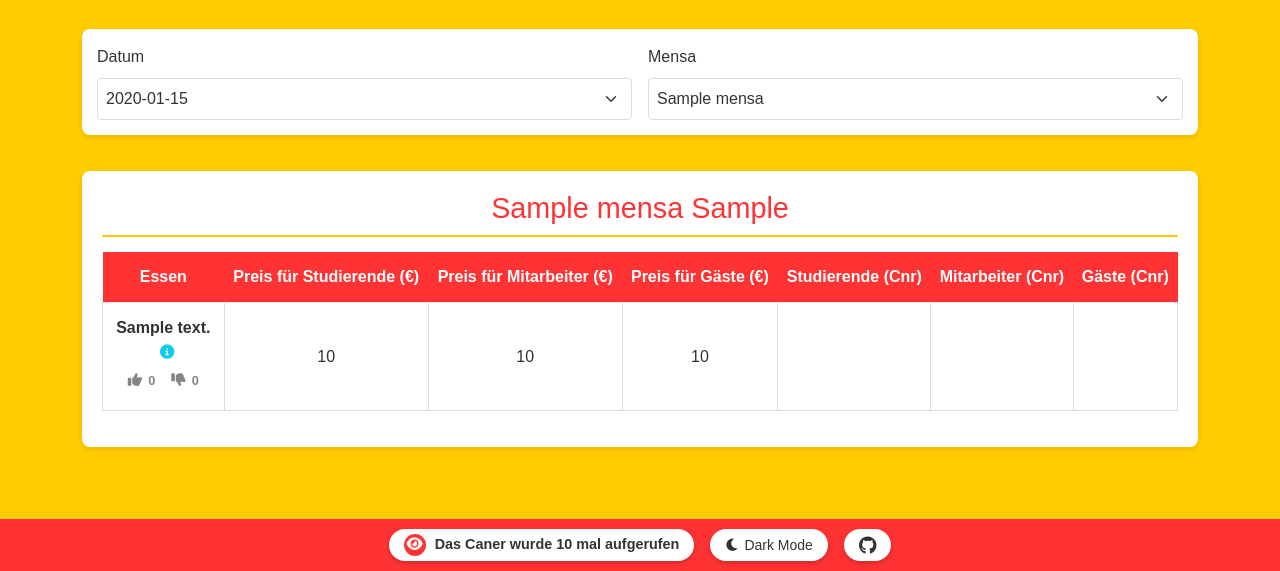
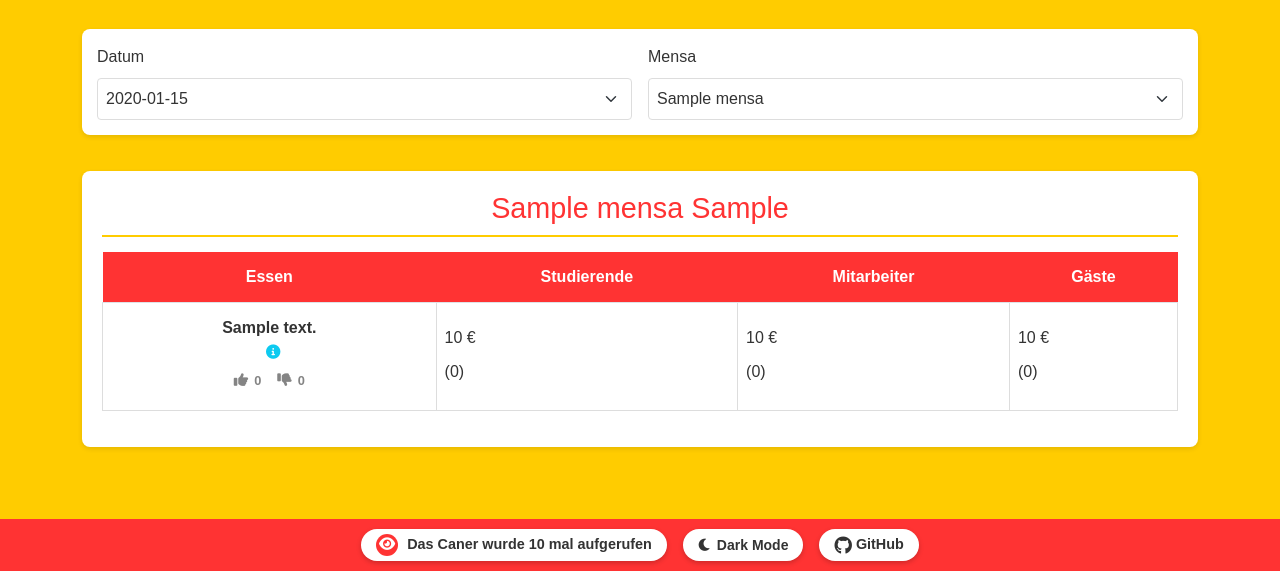
Before and after one commit to match-Misc/caner, a Flask app: template templates/index.html in a window 1280 px wide. Shown: the part 273-844 px from the top of the page. Run offline with Flask 3, Linux system fonts and the light colour scheme; the template is opened without the code that fills it: most values are stand-ins (such as "Sample title", 1, 10 or a date in 2020); some libraries are stand-ins or nearby versions.

Commit message:
misc improvements

```diff
--- a/static/css/style.css
+++ b/static/css/style.css
@@ -1307,3 +1307,78 @@ a.github-link i.fa-github {
         text-align: center;
     }
 }
+
+/* Desktop table: Stack price and Caner info */
+.meal-table .user-price-caner-info {
+    display: flex;
+    flex-direction: column;
+    align-items: flex-start; /* Align to the start of the cell */
+}
+
+.meal-table .user-price-caner-info .price,
+.meal-table .user-price-caner-info .caner-symbols,
+.meal-table .user-price-caner-info .caner-score-value {
+    margin-bottom: 0.25rem; /* Add a little space between items */
+}
+
+.meal-table .user-price-caner-info .caner-symbols img { /* If you use img for symbols */
+    margin-right: 2px; /* Space out Hektocaner icons */
+}
+
+
+/* Mobile cards: User type label and info row */
+.mobile-user-info-container {
+    width: 100%;
+}
+
+.mobile-user-info-row {
+    display: flex;
+    justify-content: space-between; /* Label on left, info on right */
+    align-items: center; /* Vertically align items in the middle */
+    padding: 0.3rem 0;
+    border-bottom: 1px solid #eee; /* Optional: separator line */
+}
+.mobile-user-info-row:last-child {
+    border-bottom: none; /* No line for the last item */
+}
+
+.mobile-user-label {
+    font-size: 0.9em;
+    color: #555;
+}
+
+/* Mobile cards: Price and Caner info side-by-side */
+.mobile-meal-card .user-price-caner-info.mobile-layout {
+    display: flex;
+    flex-direction: row; /* Default is row for mobile */
+    align-items: center; /* Align items nicely */
+    gap: 0.5rem; /* Space between price, symbols, and score */
+}
+
+.mobile-meal-card .user-price-caner-info.mobile-layout .price {
+    font-weight: bold;
+}
+
+.mobile-meal-card .user-price-caner-info.mobile-layout .caner-symbols img {
+    margin-right: 1px; /* Slightly less margin for mobile */
+    height: 1.2em; /* Adjust size if needed */
+}
+
+.mobile-meal-card .user-price-caner-info.mobile-layout .caner-score-value {
+    font-size: 0.9em;
+    color: #777;
+}
+
+
+/* Responsive adjustments for table cells if needed for very small screens, although Bootstrap's table-responsive should handle most cases. */
+/* This is an additional refinement if the table content itself needs to be more responsive. */
+@media (max-width: 576px) { /* Example breakpoint, adjust as needed */
+    .meal-table .user-price-caner-info {
+        /* If you want the table cells to also arrange horizontally on very small screens */
+        /* flex-direction: row;
+           gap: 0.5rem; */
+    }
+    .meal-table th, .meal-table td {
+        font-size: 0.85em; /* Smaller font for table on xs screens */
+    }
+}
--- a/templates/base.html
+++ b/templates/base.html
@@ -66,11 +66,11 @@
                 </div>
                 <button id="darkModeToggle" class="btn btn-sm"> <!-- Removed wrapper -->
                     <i class="fas fa-moon"></i>
-                    <span class="dark-mode-text">Dark Mode</span>
+                    <span class="dark-mode-text fw-bold">Dark Mode</span>
                 </button>
                 <!-- GitHub Link -->
                 <a href="https://github.com/match-cow/caner" target="_blank" rel="noopener noreferrer" class="github-link" title="View source on GitHub">
-                    <i class="fab fa-github fa-lg"></i> <!-- fa-lg makes the icon slightly larger -->
+                    <i class="fab fa-github fa-lg me-1"></i> <span class="d-none d-md-inline fw-bold">GitHub</span> <!-- fa-lg makes the icon slightly larger -->
                 </a>
             </div>
         </div>
--- a/templates/index.html
+++ b/templates/index.html
@@ -129,12 +129,9 @@
                         <thead>
                             <tr>
                                 <th>Essen</th>
-                                <th>Preis für Studierende (€)</th>
-                                <th>Preis für Mitarbeiter (€)</th>
-                                <th>Preis für Gäste (€)</th>
-                                <th>Studierende (Cnr)</th>
-                                <th>Mitarbeiter (Cnr)</th>
-                                <th>Gäste (Cnr)</th>
+                                <th>Studierende</th>
+                                <th>Mitarbeiter</th>
+                                <th>Gäste</th>
                             </tr>
                         </thead>
                         <tbody>
@@ -175,12 +172,27 @@
                                             </div>
                                         </div>
                                     </td>
-                                    <td>{{ meal.price_student }}</td>
-                                    <td>{{ meal.price_employee }}</td>
-                                    <td>{{ meal.price_guest }}</td>
-                                    <td class="caner-score">{{ caner_student|generate_caner_symbols|safe }}</td>
-                                    <td class="caner-score">{{ caner_employee|generate_caner_symbols|safe }}</td>
-                                    <td class="caner-score">{{ caner_guest|generate_caner_symbols|safe }}</td>
+                                    <td>
+                                        <div class="user-price-caner-info">
+                                            <span class="price">{{ meal.price_student }} €</span>
+                                            <span class="caner-symbols">{{ caner_student|generate_caner_symbols|safe }}</span>
+                                            <span class="caner-score-value">({{ caner_student }})</span>
+                                        </div>
+                                    </td>
+                                    <td>
+                                        <div class="user-price-caner-info">
+                                            <span class="price">{{ meal.price_employee }} €</span>
+                                            <span class="caner-symbols">{{ caner_employee|generate_caner_symbols|safe }}</span>
+                                            <span class="caner-score-value">({{ caner_employee }})</span>
+                                        </div>
+                                    </td>
+                                    <td>
+                                        <div class="user-price-caner-info">
+                                            <span class="price">{{ meal.price_guest }} €</span>
+                                            <span class="caner-symbols">{{ caner_guest|generate_caner_symbols|safe }}</span>
+                                            <span class="caner-score-value">({{ caner_guest }})</span>
+                                        </div>
+                                    </td>
                                 </tr>
                             {% endfor %}
                         </tbody>
@@ -213,30 +225,8 @@
                                             <i class="fas fa-info-circle text-info"></i>
                                         </span>
                                         {% endif %}
-                                        <button class="btn btn-circle btn-euro" data-bs-toggle="collapse" data-bs-target="#mobilePrices{{ loop.index }}_{{ mensa|replace(' ', '_') }}" aria-expanded="false" title="Preise anzeigen">
-                                            <i class="fas fa-euro-sign"></i>
-                                        </button>
                                     </div>
-                                </div>
 
-                                {# Nutrient info collapse removed #}
-
-                                <div class="collapse" id="mobilePrices{{ loop.index }}_{{ mensa|replace(' ', '_') }}">
-                                    <div class="price-info-card mt-2">
-                                        <div class="price-item">
-                                            <span class="price-label">Studierende:</span>
-                                            <span class="price-value">{{ meal.price_student }} €</span>
-                                        </div>
-                                        <div class="price-item">
-                                            <span class="price-label">Mitarbeiter:</span>
-                                            <span class="price-value">{{ meal.price_employee }} €</span>
-                                        </div>
-                                        <div class="price-item">
-                                            <span class="price-label">Gäste:</span>
-                                            <span class="price-value">{{ meal.price_guest }} €</span>
-                                        </div>
-                                    </div>
-                                </div>
                                 <div class="food-markings-row mt-2" style="justify-content: center;">
                                     <div class="vote-controls" data-meal-id="{{ meal.id }}">
                                         <button class="btn btn-sm vote-btn upvote-btn" title="Upvote">
@@ -247,22 +237,34 @@
                                         </button>
                                     </div>
                                 </div>
-                            </div>
+                                </div> {# This closes .food-markings-row, then .mobile-meal-description needs to be closed #}
+                            </div> {# This was mobile-meal-description, ensure it's correctly placed after fixing above #}
 
-                            <div class="mobile-caner-info">
-                                <div class="mobile-caner-group">
-                                    <div class="mobile-meal-label">Studierende (Cnr):</div>
-                                    <div>{{ caner_student|generate_caner_symbols|safe }}</div>
+
+                            <div class="mobile-user-info-container mt-2">
+                                <div class="mobile-user-info-row">
+                                    <strong class="mobile-user-label">Studierende:</strong>
+                                    <div class="user-price-caner-info mobile-layout">
+                                        <span class="price">{{ meal.price_student }} €</span>
+                                        <span class="caner-symbols">{{ caner_student|generate_caner_symbols|safe }}</span>
+                                        <span class="caner-score-value">({{ caner_student }})</span>
+                                    </div>
                                 </div>
-
-                                <div class="mobile-caner-group">
-                                    <div class="mobile-meal-label">Mitarbeiter (Cnr):</div>
-                                    <div>{{ caner_employee|generate_caner_symbols|safe }}</div>
+                                <div class="mobile-user-info-row">
+                                    <strong class="mobile-user-label">Mitarbeiter:</strong>
+                                    <div class="user-price-caner-info mobile-layout">
+                                        <span class="price">{{ meal.price_employee }} €</span>
+                                        <span class="caner-symbols">{{ caner_employee|generate_caner_symbols|safe }}</span>
+                                        <span class="caner-score-value">({{ caner_employee }})</span>
+                                    </div>
                                 </div>
-
-                                <div class="mobile-caner-group">
-                                    <div class="mobile-meal-label">Gäste (Cnr):</div>
-                                    <div>{{ caner_guest|generate_caner_symbols|safe }}</div>
+                                <div class="mobile-user-info-row">
+                                    <strong class="mobile-user-label">Gäste:</strong>
+                                    <div class="user-price-caner-info mobile-layout">
+                                        <span class="price">{{ meal.price_guest }} €</span>
+                                        <span class="caner-symbols">{{ caner_guest|generate_caner_symbols|safe }}</span>
+                                        <span class="caner-score-value">({{ caner_guest }})</span>
+                                    </div>
                                 </div>
                             </div>
                         </div>
```
